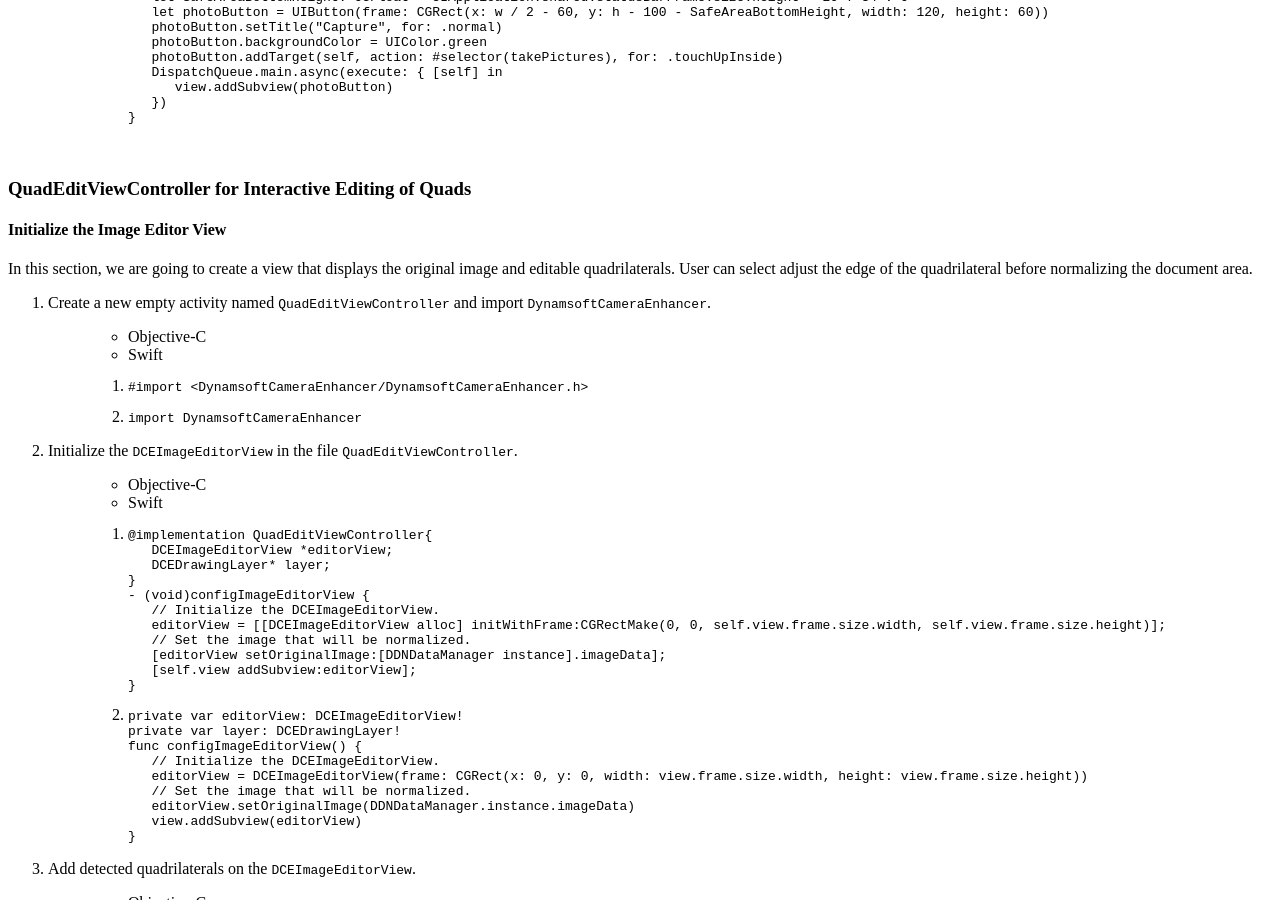
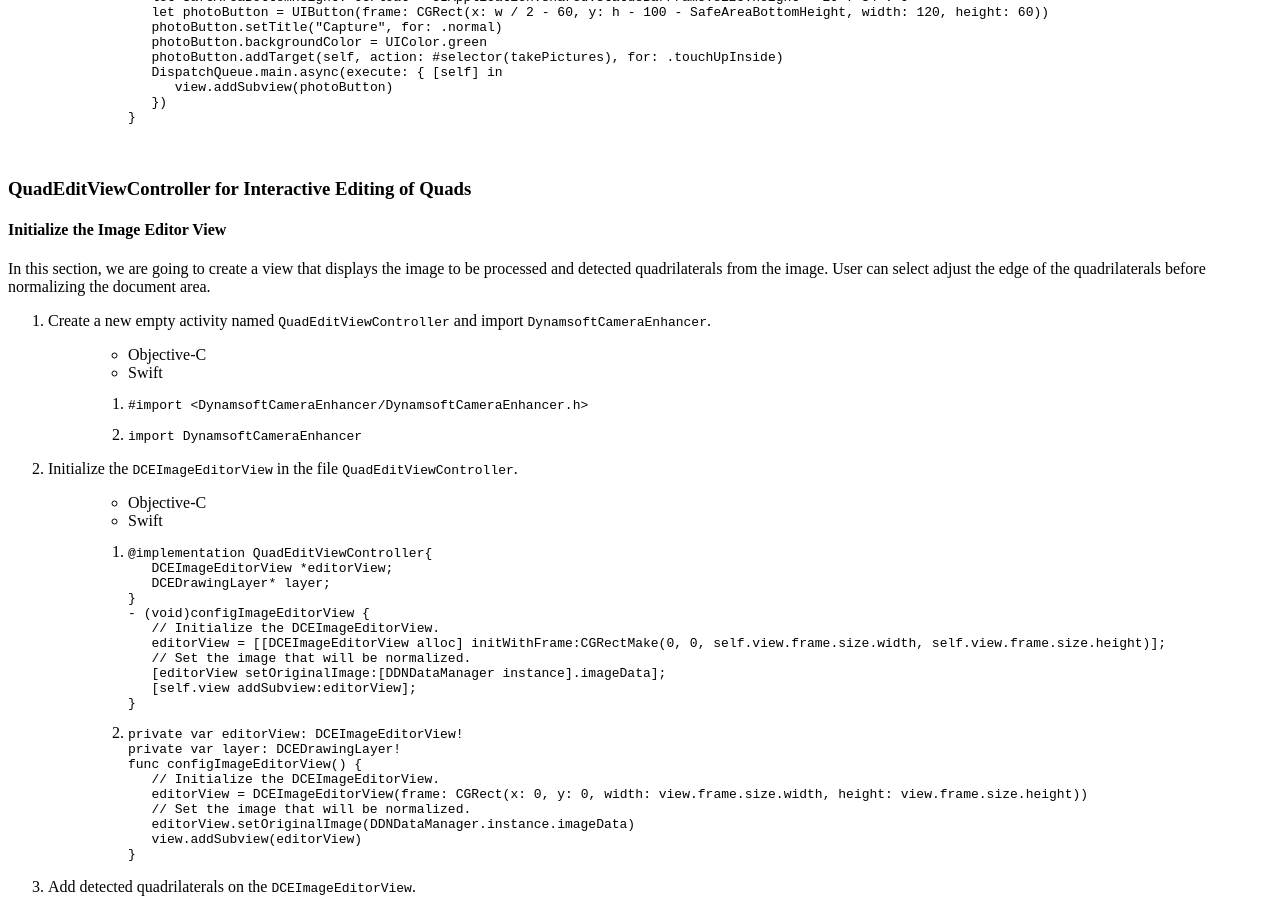
Before and after one commit to dynamsoft-docs/document-normalizer-docs, a Jekyll site: the page built from programming/ios/user-guide.md, in a window 1280 px wide and 900 px high, scrolled down 6402 px. Built offline with Jekyll 4.4.1, drawn with Linux system fonts in a browser that asks for light colours.

Commit message:
fixing bugs

```diff
--- a/programming/ios/user-guide.md
+++ b/programming/ios/user-guide.md
@@ -441,7 +441,7 @@ When the detected quadrilateral results are satisfied, we can move on to mannual
 
 #### Initialize the Image Editor View
 
-In this section, we are going to create a view that displays the original image and editable quadrilaterals. User can select adjust the edge of the quadrilateral before normalizing the document area.
+In this section, we are going to create a view that displays the image to be processed and detected quadrilaterals from the image. User can select adjust the edge of the quadrilaterals before normalizing the document area.
 
 1. Create a new empty activity named `QuadEditViewController` and import `DynamsoftCameraEnhancer`.
 
```
Also changed, not shown: programming/android/api-reference/camera-enhancer/dcedrawinglayer.md (+1 -1 lines), programming/android/user-guide.md (+1 -1 lines).
